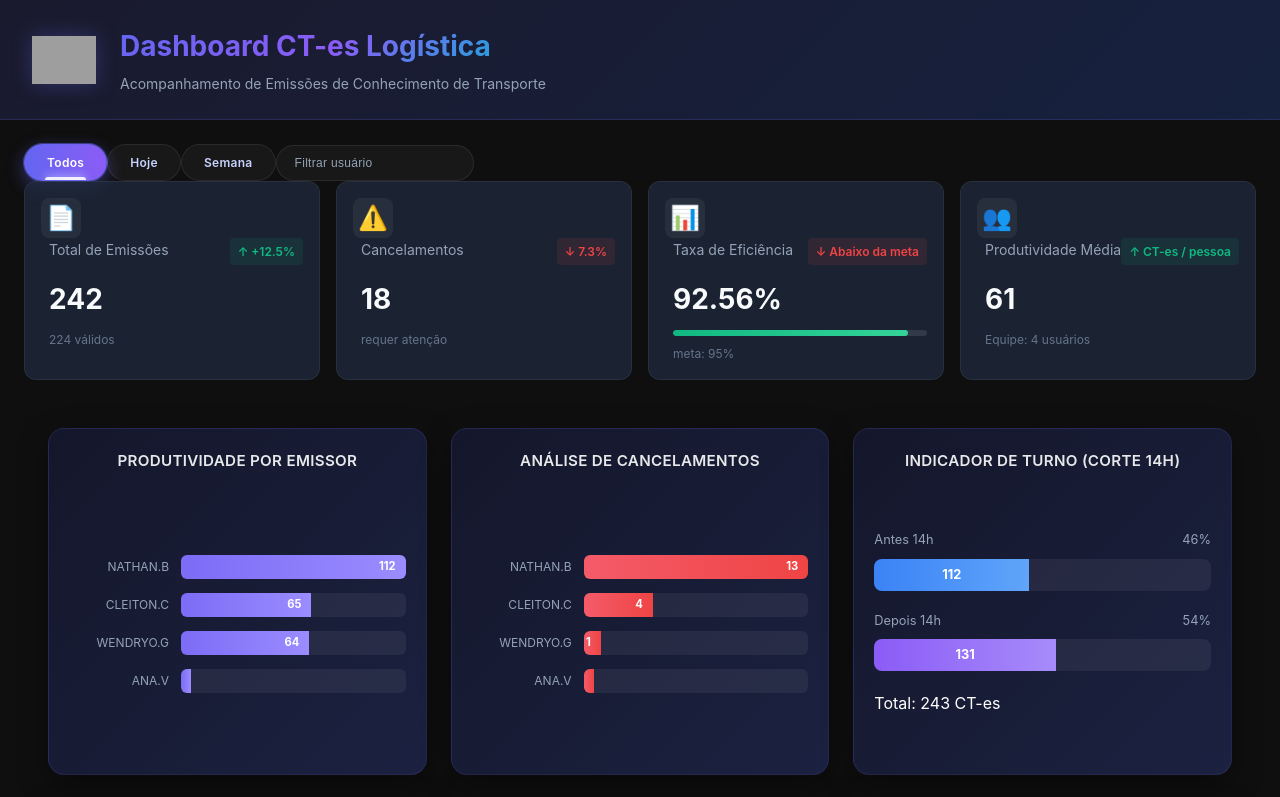
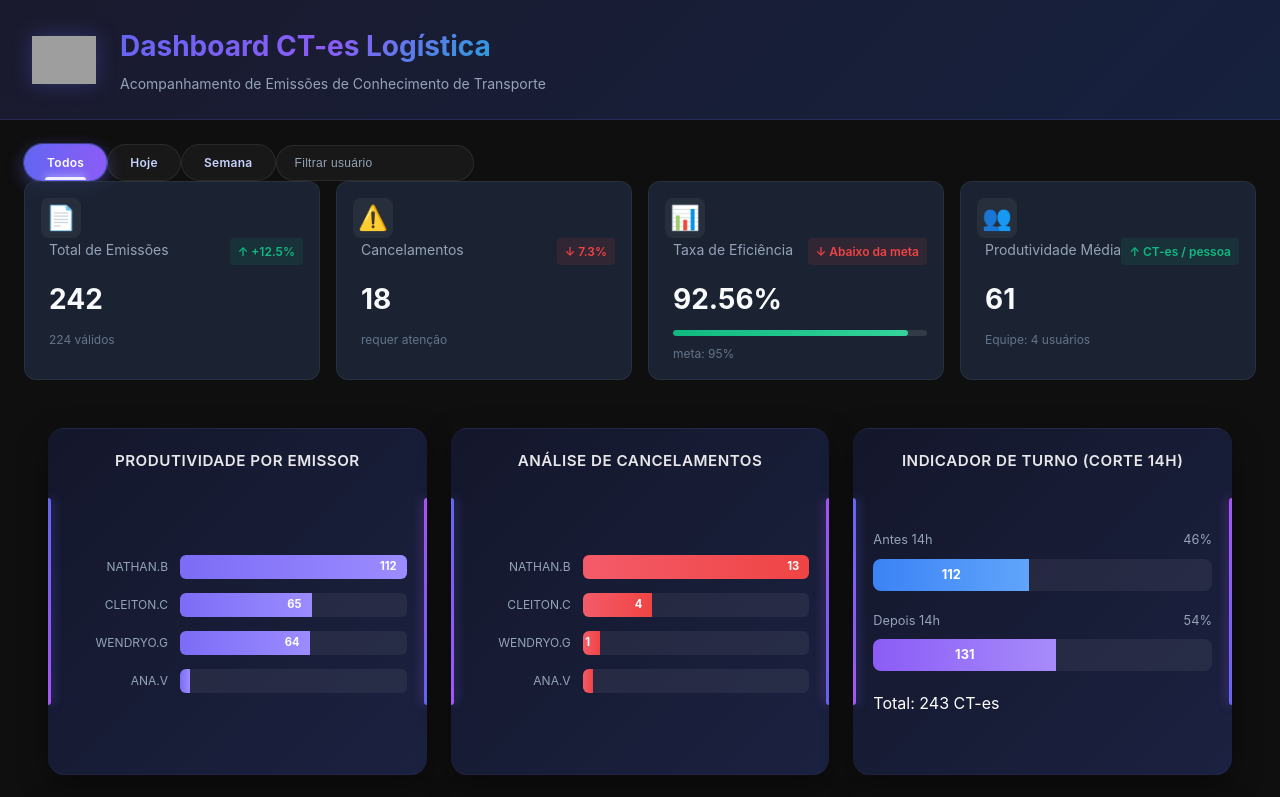
Before and after one commit to nathanbarretosilveira-dev/dash, a React (Vite) app: page / in a window 1280 px wide. Shown: the top 797 px of the page. Built offline with nearby package versions, Linux system fonts and the light colour scheme; grey boxes are pictures that could not be loaded.

Commit message:
Update charts.css

```diff
--- a/src/components/charts.css
+++ b/src/components/charts.css
@@ -16,16 +16,50 @@
 }
 
 /* =====================================================
-   CARD PADRÃO (UNIFICADO)
+   CARD PADRÃO (COM DETALHE NEON NAS LATERAIS)
    ===================================================== */
 .chart-card {
   background: linear-gradient(135deg, #14172b 0%, #1b2140 100%);
   border-radius: 16px;
   padding: 20px;
-  border: 1px solid rgba(124, 108, 246, 0.15);
+
+  /* Borda sutil superior e inferior */
+  border-top: 1px solid rgba(124, 108, 246, 0.1);
+  border-bottom: 1px solid rgba(124, 108, 246, 0.1);
+  border-left: none;
+  border-right: none;
+
   box-shadow: 0 10px 30px rgba(0, 0, 0, 0.35);
   display: flex;
   flex-direction: column;
+  position: relative; /* Necessário para os pseudo-elementos laterais */
+  overflow: hidden;
+}
+
+/* DETALHE DE COR - LATERAL ESQUERDA */
+.chart-card::before {
+  content: '';
+  position: absolute;
+  left: 0;
+  top: 20%;
+  width: 3px;
+  height: 60%;
+  background: linear-gradient(180deg, #6366f1, #a855f7);
+  border-radius: 0 4px 4px 0;
+  box-shadow: 2px 0 10px rgba(99, 102, 241, 0.5);
+}
+
+/* DETALHE DE COR - LATERAL DIREITA */
+.chart-card::after {
+  content: '';
+  position: absolute;
+  right: 0;
+  top: 20%;
+  width: 3px;
+  height: 60%;
+  background: linear-gradient(180deg, #a855f7, #6366f1);
+  border-radius: 4px 0 0 4px;
+  box-shadow: -2px 0 10px rgba(168, 85, 247, 0.5);
 }
 
 .chart-card h3 {
@@ -34,7 +68,7 @@
   font-weight: 600;
   margin-bottom: 20px;
   text-align: center;
-  letter-spacing: 0.3px;
+  letter-spacing: 0.5px;
   text-transform: uppercase;
   opacity: 0.9;
 }
@@ -165,7 +199,7 @@
   height: 220px;
   width: 100%;
   padding: 20px 0;
-  gap: 6px; /* Ajuste fino no espaçamento entre barras */
+  gap: 6px;
 }
 
 .timeline-item {
@@ -192,12 +226,11 @@
 .timeline-bar {
   width: 100%;
   min-width: 10px;
-  background: linear-gradient(180deg, #7c6cf6, #5a4ad1); /* Roxo para combinar com o layout */
+  background: linear-gradient(180deg, #7c6cf6, #5a4ad1);
   border-radius: 4px 4px 0 0;
   transition: height 0.5s cubic-bezier(0.175, 0.885, 0.32, 1.275);
 }
 
-/* Destaque de Pico */
 .timeline-item.pico .timeline-bar {
   background: linear-gradient(180deg, #fbbf24, #f59e0b);
   box-shadow: 0 0 15px rgba(245, 158, 11, 0.4);
@@ -212,10 +245,9 @@
   font-weight: 600;
 }
 
-/* Ajuste específico para o card da timeline */
 .timeline-fullwidth .chart-content {
   height: 300px;
-  padding-bottom: 45px; /* Espaço extra para os rótulos rotacionados */
+  padding-bottom: 45px;
 }
 
 /* =====================================================
```
